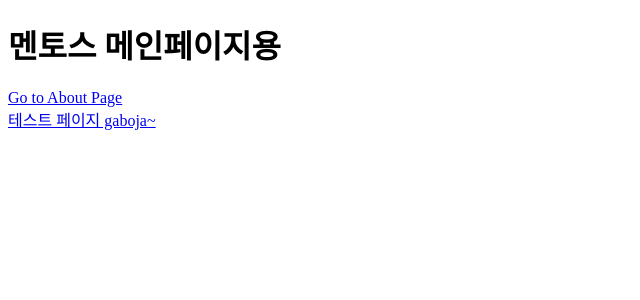
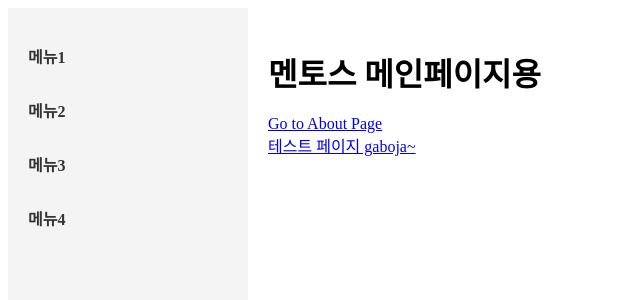
Before and after one commit to DreamCodersKR/Mentors_Front, a Vue app: page / in a window 1280 px wide. Shown: the top 300 px of the page, without its empty margins (0-640 px from the left). Built offline with nearby package versions, Linux system fonts and the light colour scheme.

Commit message:
sideBar 추가

```diff
--- /dev/null
+++ b/src/components/SideBar.vue
@@ -0,0 +1,40 @@
+<template>
+  <div class="sidebar">
+    <ul>
+      <li><router-link to="/">메뉴1</router-link></li>
+      <li><router-link to="/about">메뉴2</router-link></li>
+      <li><router-link to="/test">메뉴3</router-link></li>
+      <li><router-link to="/test">메뉴4</router-link></li>
+    </ul>
+  </div>
+</template>
+
+<script>
+export default {
+  name: "SideBar",
+};
+</script>
+
+<style scoped>
+.sidebar {
+  width: 200px;
+  height: 100vh;
+  background-color: #f4f4f4;
+  padding: 20px;
+}
+
+.sidebar ul {
+  list-style: none;
+  padding: 0;
+}
+
+.sidebar li {
+  margin-bottom: 30px;
+}
+
+.sidebar a {
+  text-decoration: none;
+  color: #333;
+  font-weight: bold;
+}
+</style>
--- a/src/views/Home.vue
+++ b/src/views/Home.vue
@@ -1,15 +1,38 @@
 <template>
-  <div>
-    <h1>멘토스 메인페이지용</h1>
-    <router-link to="/about">Go to About Page</router-link><br />
-    <router-link to="/test">테스트 페이지 gaboja~</router-link><br />
+  <div class="main-container">
+    <Sidebar />
+    <div class="content">
+      <h1>멘토스 메인페이지용</h1>
+      <router-link to="/about">Go to About Page</router-link><br />
+      <router-link to="/test">테스트 페이지 gaboja~</router-link><br />
+    </div>
   </div>
 </template>
 
 <script>
+import Sidebar from "@/components/SideBar.vue";
+
 export default {
   name: "MainPage",
   data() {},
   methods: {},
+  components: {
+    Sidebar,
+  },
 };
 </script>
+
+<style scoped>
+.main-container {
+  display: flex;
+}
+
+.content {
+  flex: 1;
+  padding: 20px;
+}
+
+h1 {
+  margin-bottom: 20px;
+}
+</style>
```
Also changed, not shown: src/components/HelloWorld.vue (deleted, +0 -58 lines).
